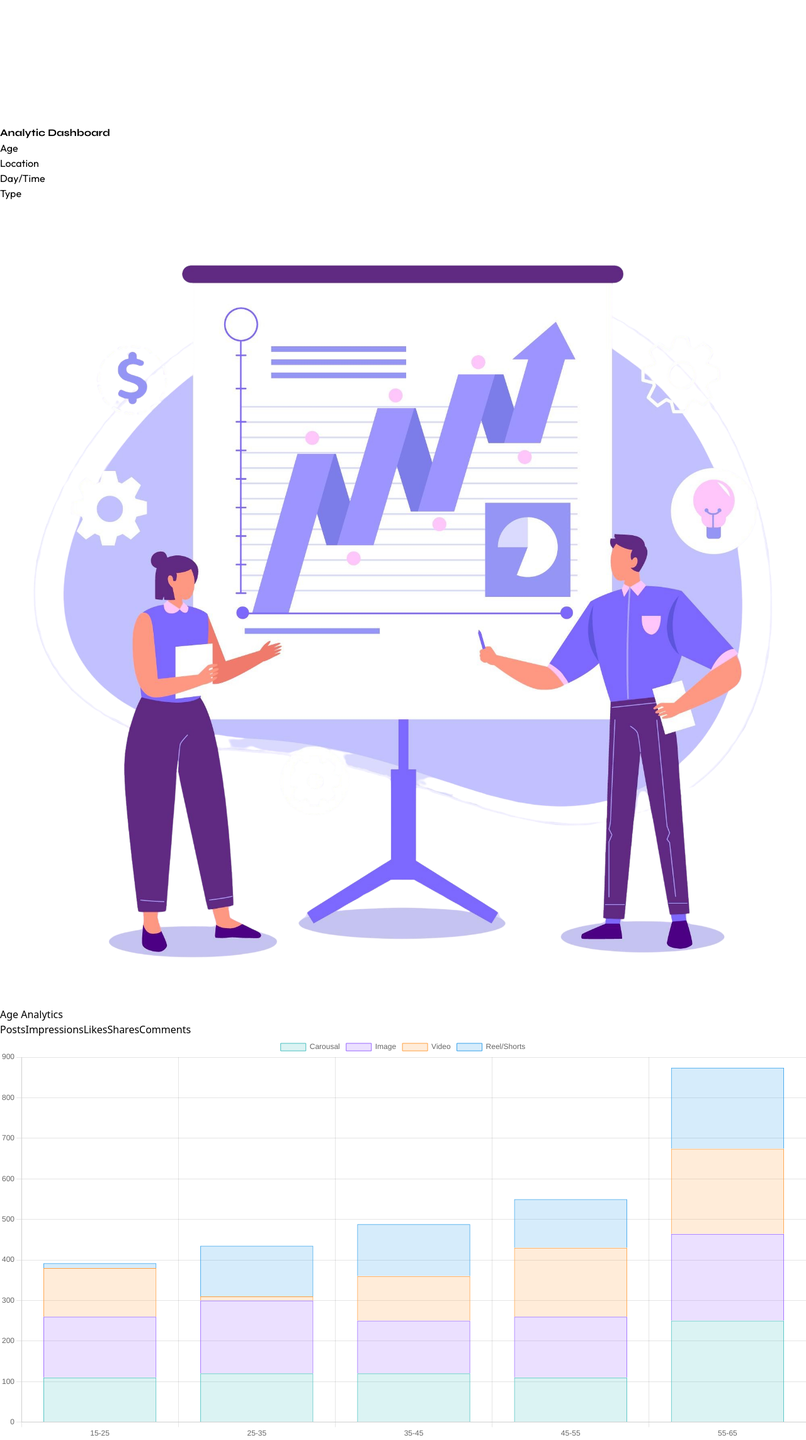
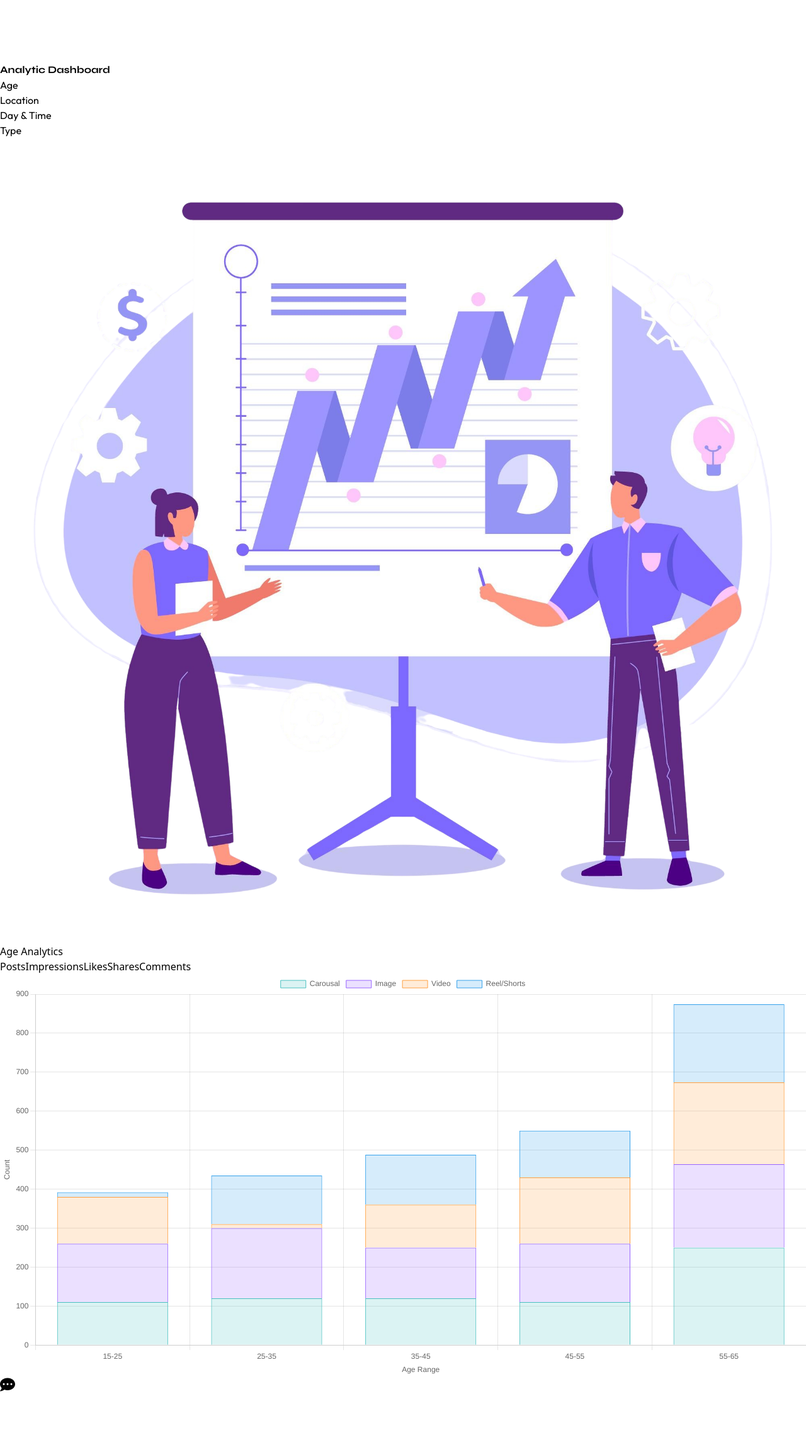
Before and after one commit to hetashridk/SmartEnagageAI, a React (Vite) app in the folder client/: page /analytic/age in a window 1280 px wide. Shown: the whole page at 63% size. After the commit the page ends 2217 px from the top, so only its background shows below. Built offline with nearby package versions, Linux system fonts and the light colour scheme.

Commit message:
add Chatbot component and integrate with Analytic pages; update package.json to include react-icons

```diff
--- a/client/package.json
+++ b/client/package.json
@@ -15,6 +15,7 @@
     "react": "^18.3.1",
     "react-chartjs-2": "^5.3.0",
     "react-dom": "^18.3.1",
+    "react-icons": "^5.4.0",
     "react-markdown": "^9.0.3",
     "react-router-dom": "^7.1.1",
     "remark-gfm": "^4.0.0"
--- a/client/src/Components/AnalyticSidebar.jsx
+++ b/client/src/Components/AnalyticSidebar.jsx
@@ -1,35 +1,37 @@
-import React from 'react'
-import Logo from '../../src/assets/logo.png'
-import analyticDashboard from '../../src/assets/analyticDashboard.png'
-import arrow from '../../src/assets/BackArrow.png'
-import { Link, NavLink } from 'react-router-dom'
+import React, { useState } from 'react';
+import Logo from '../../src/assets/logo.png';
+import analyticDashboard from '../../src/assets/analyticDashboard.png';
+import arrow from '../../src/assets/BackArrow.png';
+import { Link, NavLink } from 'react-router-dom';
+import { FaChartPie, FaMapMarkerAlt, FaCalendarAlt, FaThLarge } from 'react-icons/fa';
 
-function AnalyticSidebar() {
+function AnalyticSidebar({ isMinimized, toggleMinimize }) {
+//   const [isMinimized, setIsMinimized] = useState(false);
+
+//   const handleToggle = () => {
+//     setIsMinimized(!isMinimized);
+//   };
+
   return (
-        <>
-            {/* left side */}
-            <div className='bg-[#7144F1] p-8 w-[25%]'>
-
-                {/* logo */}
-                <div className='flex'>
-                    <div className='w-[31px] h-[31px] ml-5'>
+    <div className={`bg-[#7144F1] p-8 ${isMinimized ? 'w-24' : 'w-[25%]'}`}>
+      <div className={`${isMinimized ? 'w-[20px] h-[20px] ml-2' : 'flex justify-between items-center'}`}>
+        <Link to='/'>
+        <div className={`${isMinimized ? 'w-[20px] h-[20px]' : 'w-[31px] h-[31px]'}`}>
           <img src={Logo} alt="logo" />
         </div>
-                    <Link to='/'>
-                    <div className='w-[31px] h-[31px] ml-52 flex'>
-                        <img src={arrow} alt="back" className='rotate-180'/>
-                        {/* <p className='syne text-white text-[10px]'>Post Analytic Form</p> */}
-                    </div>
         </Link>
+        {/* <button className='text-white'>
+          <img src={arrow} alt="toggle" className={`transform ${isMinimized ? 'w-64 mt-4' : 'rotate-180 w-[30px]'}`} />
+        </button> */}
       </div>
 
-                {/* text */}
-                <div className='mt-10 ml-5'>
+      {!isMinimized && (
+        <div className='mt-10'>
           <p className='text-white syne text-[40px]'>Analytic Dashboard</p>
-                    {/* <div className='absolute top-20 left-[-50px] w-[200px] h-[150px] bg-[#009950] rounded-full blur-lg opacity-50 z-0  transform rotate-45'></div> */}
         </div>
+      )}
 
-                <div className='mt-9 ml-5'>
+      <div className={`${isMinimized ? 'mt-16' : 'mt-9'}`}>
         <ul className='outfit text-[#3d3d3d] font-medium text-[18px] flex flex-col justify-center space-y-4'>
           <li className='flex items-center bg-[#9774f9] p-2 rounded-2xl'>
             <NavLink
@@ -38,7 +40,7 @@ function AnalyticSidebar() {
                 isActive ? 'text-[#f6f2f2]' : 'text-[#3d3d3d]'
               }
             >
-                                Age
+              {isMinimized ? <FaChartPie size={17} /> : 'Age'}
             </NavLink>
           </li>
           <li className='flex items-center bg-[#9774f9] p-2 rounded-2xl'>
@@ -48,7 +50,7 @@ function AnalyticSidebar() {
                 isActive ? 'text-[#f6f2f2]' : 'text-[#3d3d3d]'
               }
             >
-                                Location
+              {isMinimized ? <FaMapMarkerAlt size={17} /> : 'Location'}
             </NavLink>
           </li>
           <li className='flex items-center bg-[#9774f9] p-2 rounded-2xl'>
@@ -58,7 +60,7 @@ function AnalyticSidebar() {
                 isActive ? 'text-[#f6f2f2]' : 'text-[#3d3d3d]'
               }
             >
-                                Day/Time
+              {isMinimized ? <FaCalendarAlt size={17} /> : 'Day & Time'}
             </NavLink>
           </li>
           <li className='flex items-center bg-[#9774f9] p-2 rounded-2xl'>
@@ -68,19 +70,19 @@ function AnalyticSidebar() {
                 isActive ? 'text-[#f6f2f2]' : 'text-[#3d3d3d]'
               }
             >
-                                Type
+              {isMinimized ? <FaThLarge size={17} /> : 'Type'}
             </NavLink>
           </li>
         </ul>
       </div>
 
-                {/* image */}
+      {!isMinimized && (
         <div className='absolute bottom-10 left-5 w-[200px]'>
           <img src={analyticDashboard} alt="calender" />
         </div>
+      )}
     </div>
-        </>
-    )
+  );
 }
 
-export default AnalyticSidebar
+export default AnalyticSidebar;
--- /dev/null
+++ b/client/src/Components/Chatbot.jsx
@@ -0,0 +1,38 @@
+import React, { useState } from 'react';
+import { FaCommentDots, FaTimes } from 'react-icons/fa';
+
+const Chatbot = ({ toggleSidebar }) => {
+  const [isOpen, setIsOpen] = useState(false);
+
+  const handleToggle = () => {
+    setIsOpen(!isOpen);
+    toggleSidebar();
+  };
+
+  return (
+    <div>
+      <button
+        onClick={handleToggle}
+        className="fixed bottom-4 right-4 bg-blue-500 text-white p-3 rounded-full shadow-lg"
+      >
+        <FaCommentDots size={24} />
+      </button>
+      {isOpen && (
+        <div className="fixed top-0 right-0 w-[25%] h-screen bg-[#7144F1] shadow-lg p-4">
+          <div className="flex justify-between items-center mb-4">
+            <h2 className="text-xl font-bold text-white">Chatbot</h2>
+            <button onClick={handleToggle} className="text-white">
+              <FaTimes size={24} />
+            </button>
+          </div>
+          <div className="flex-1 overflow-y-auto text-white">
+            {/* Chatbot content goes here */}
+            <p>Lorem ipsum dolor sit, amet consectetur adipisicing elit. Fuga quo commodi, repellendus consequatur alias eos animi fugit impedit, veniam reprehenderit quae numquam odio temporibus aperiam eaque repudiandae? Atque quidem laborum adipisci provident consectetur, eius fuga facere, ducimus, consequatur enim ipsa at. Fugiat ad corporis magni exercitationem doloribus, ipsam quos! Nobis, sit enim aspernatur voluptatibus perferendis aliquid.</p>
+          </div>
+        </div>
+      )}
+    </div>
+  );
+};
+
+export default Chatbot;
--- a/client/src/Pages/AnalyticPageAge.jsx
+++ b/client/src/Pages/AnalyticPageAge.jsx
@@ -1,13 +1,25 @@
-import React from 'react';
+import React, { useState } from 'react';
 import { Chart as ChartJS, CategoryScale, LinearScale, BarElement, Title, Tooltip, Legend } from 'chart.js';
 import AnalyticSidebar from '../Components/AnalyticSidebar';
 import sampleData from '../utils/SampleData.json';
 import ChartSwitcher from '../Components/ChartSwitcherHistogram';
+import Chatbot from '../Components/Chatbot';
 
 // Register the necessary components with Chart.js
 ChartJS.register(CategoryScale, LinearScale, BarElement, Title, Tooltip, Legend);
 
 function AnalyticPageAge() {
+  const [isSidebarOpen, setIsSidebarOpen] = useState(true);
+  const [isSidebarMinimized, setIsSidebarMinimized] = useState(false);
+
+  const toggleSidebar = () => {
+    setIsSidebarOpen(!isSidebarOpen);
+  };
+
+  const toggleMinimize = () => {
+    setIsSidebarMinimized(!isSidebarMinimized);
+  };
+
   const labels = sampleData.age.posts.map(item => item.range);
 
   const postsData = {
@@ -186,17 +198,25 @@ function AnalyticPageAge() {
       x: {
         stacked: true,
         barThickness: 50, // Adjust this value to control the thickness of the bars
+        title: {
+          display: true,
+          text: 'Age Range',
+        },
       },
       y: {
         stacked: true,
+        title: {
+          display: true,
+          text: 'Count',
+        },
       },
     },
   };
 
   return (
     <div className='h-screen flex'>
-      <AnalyticSidebar />
-      <div className='flex-1 p-6'>
+      <AnalyticSidebar isMinimized={isSidebarMinimized} toggleMinimize={toggleMinimize} />
+      <div className={`w-[65%] ${isSidebarMinimized ? 'mx-8' : 'flex-1 p-6'}`}>
         <h2 className='text-2xl font-bold text-gray-800 mb-6'>Age Analytics</h2>
         <ChartSwitcher
           postsData={postsData}
@@ -207,6 +227,7 @@ function AnalyticPageAge() {
           options={options}
         />
       </div>
+      <Chatbot toggleSidebar={toggleMinimize} />
     </div>
   );
 }
--- a/client/src/Pages/AnalyticPageDay.jsx
+++ b/client/src/Pages/AnalyticPageDay.jsx
@@ -1,13 +1,25 @@
-import React from 'react';
+import React, { useState } from 'react';
 import { Chart as ChartJS, CategoryScale, LinearScale, BarElement, Title, Tooltip, Legend } from 'chart.js';
 import AnalyticSidebar from '../Components/AnalyticSidebar';
 import sampleData from '../utils/SampleData.json';
 import ChartSwitcherGroupedBar from '../Components/ChartSwitcherGroupedBar';
+import Chatbot from '../Components/Chatbot';
 
 // Register the necessary components with Chart.js
 ChartJS.register(CategoryScale, LinearScale, BarElement, Title, Tooltip, Legend);
 
 function AnalyticPageDay() {
+  const [isSidebarOpen, setIsSidebarOpen] = useState(true);
+    const [isSidebarMinimized, setIsSidebarMinimized] = useState(false);
+
+    const toggleSidebar = () => {
+      setIsSidebarOpen(!isSidebarOpen);
+    };
+
+    const toggleMinimize = () => {
+      setIsSidebarMinimized(!isSidebarMinimized);
+    };
+
   const labelsPosts = Object.keys(sampleData.day_and_time.posts);
   const labelsImpressions = Object.keys(sampleData.day_and_time.impressions);
   const labelsLikes = Object.keys(sampleData.day_and_time.likes);
@@ -368,17 +380,25 @@ function AnalyticPageDay() {
       x: {
         stacked: true,
         barThickness: 50, // Adjust this value to control the thickness of the bars
+        title: {
+          display: true,
+          text: 'Type of Post',
+        },
       },
       y: {
         stacked: true,
+        title: {
+          display: true,
+          text: 'Count',
+        },
       },
     },
   };
 
   return (
     <div className='flex'>
-      <AnalyticSidebar />
-      <div className='flex-1 p-6'>
+      <AnalyticSidebar isMinimized={isSidebarMinimized} toggleMinimize={toggleMinimize} />
+      <div className={`w-[65%] ${isSidebarMinimized ? 'mx-8' : 'flex-1 p-6'}`}>
         <h2 className='text-2xl font-bold text-gray-800 mb-6'>Day/Time Analytics</h2>
         <div className='mb-6'>
           <h3 className='text-xl font-bold text-gray-800 mb-4'>Weekday</h3>
@@ -403,6 +423,7 @@ function AnalyticPageDay() {
           />
         </div>
       </div>
+      <Chatbot toggleSidebar={toggleMinimize} />
     </div>
   );
 }
--- a/client/src/Pages/AnalyticPageLocation.jsx
+++ b/client/src/Pages/AnalyticPageLocation.jsx
@@ -1,13 +1,25 @@
-import React from 'react';
+import React, { useState } from 'react';
 import { Chart as ChartJS, ArcElement, Tooltip, Legend } from 'chart.js';
 import AnalyticSidebar from '../Components/AnalyticSidebar';
 import sampleData from '../utils/SampleData.json';
 import ChartSwitcherDonut from '../Components/ChartSwitcherDonut';
+import Chatbot from '../Components/Chatbot';
 
 // Register the necessary components with Chart.js
 ChartJS.register(ArcElement, Tooltip, Legend);
 
 function AnalyticPageLocation() {
+  const [isSidebarOpen, setIsSidebarOpen] = useState(true);
+  const [isSidebarMinimized, setIsSidebarMinimized] = useState(false);
+
+  const toggleSidebar = () => {
+    setIsSidebarOpen(!isSidebarOpen);
+  };
+
+  const toggleMinimize = () => {
+    setIsSidebarMinimized(!isSidebarMinimized);
+  };
+
   const labels = Object.keys(sampleData.location.posts.carousal);
 
   const postsData = {
@@ -195,11 +207,10 @@ function AnalyticPageLocation() {
 
   return (
     <div className='flex'>
-      <AnalyticSidebar />
-      <div className='flex-1 p-6'>
+      <AnalyticSidebar isMinimized={isSidebarMinimized} toggleMinimize={toggleMinimize} />
+      <div className={`w-[65%] ${isSidebarMinimized ? 'mx-8' : 'flex-1 p-6'}`}>
         <h2 className='text-2xl font-bold text-gray-800 mb-6'>Location Analytics</h2>
-        {/* <div className='w-[100%] h-[100%]'> */}
-        <ChartSwitcherDonut
+      <ChartSwitcherDonut
           postsData={postsData}
           impressionsData={impressionsData}
           likesData={likesData}
@@ -207,8 +218,8 @@ function AnalyticPageLocation() {
           commentsData={commentsData}
           options={options}
         />
-        {/* </div> */}
       </div>
+      <Chatbot toggleSidebar={toggleMinimize} />
     </div>
   );
 }
--- a/client/src/Pages/AnalyticPageType.jsx
+++ b/client/src/Pages/AnalyticPageType.jsx
@@ -1,20 +1,31 @@
-import React from 'react';
-import { Chart as ChartJS, CategoryScale, LinearScale, BarElement, Title, Tooltip, Legend } from 'chart.js';
+import React, { useState } from 'react';
+import { Chart as ChartJS, CategoryScale, LinearScale, BarElement, Title, Tooltip, Legend, scales } from 'chart.js';
 import AnalyticSidebar from '../Components/AnalyticSidebar';
 import ChartSwitcherBar from '../Components/ChartSwitcherBar';
 import sampleData from '../utils/SampleData.json';
+import Chatbot from '../Components/Chatbot';
 
 // Register the necessary components with Chart.js
 ChartJS.register(CategoryScale, LinearScale, BarElement, Title, Tooltip, Legend);
 
 function AnalyticPageType() {
+  const [isSidebarOpen, setIsSidebarOpen] = useState(true);
+  const [isSidebarMinimized, setIsSidebarMinimized] = useState(false);
+
+  const toggleSidebar = () => {
+    setIsSidebarOpen(!isSidebarOpen);
+  };
+
+  const toggleMinimize = () => {
+    setIsSidebarMinimized(!isSidebarMinimized);
+  };
+
   const labels = ['Carousal', 'Image', 'Video', 'Reel/Shorts'];
 
   const postsData = {
     labels,
     datasets: [
       {
-        label: 'Posts',
         data: [
           sampleData.type.posts.carousal,
           sampleData.type.posts.image,
@@ -42,7 +53,6 @@ function AnalyticPageType() {
     labels,
     datasets: [
       {
-        label: 'Impressions',
         data: [
           sampleData.type.impressions.carousal,
           sampleData.type.impressions.image,
@@ -70,7 +80,6 @@ function AnalyticPageType() {
     labels,
     datasets: [
       {
-        label: 'Likes',
         data: [
           sampleData.type.likes.carousal,
           sampleData.type.likes.image,
@@ -98,7 +107,6 @@ function AnalyticPageType() {
     labels,
     datasets: [
       {
-        label: 'Shares',
         data: [
           sampleData.type.shares.carousal,
           sampleData.type.shares.image,
@@ -126,7 +134,6 @@ function AnalyticPageType() {
     labels,
     datasets: [
       {
-        label: 'Comments',
         data: [
           sampleData.type.comments.carousal,
           sampleData.type.comments.image,
@@ -161,12 +168,26 @@ function AnalyticPageType() {
         text: 'Analytics by Type',
       },
     },
+    scales: {
+      x: {
+        title: {
+          display: true,
+          text: 'Type of Post',
+        },
+      },
+      y: {
+        title: {
+          display: true,
+          text: 'Count',
+        },
+      },
+    },
   };
 
   return (
     <div className='h-screen flex'>
-      <AnalyticSidebar />
-      <div className='flex-1 p-6'>
+      <AnalyticSidebar isMinimized={isSidebarMinimized} toggleMinimize={toggleMinimize} />
+      <div className={`w-[65%] ${isSidebarMinimized ? 'mx-8' : 'flex-1 p-6'}`}>
         <h2 className='text-2xl font-bold text-gray-800 mb-6'>Type Analytics</h2>
         <ChartSwitcherBar
           postsData={postsData}
@@ -177,6 +198,7 @@ function AnalyticPageType() {
           options={options}
         />
       </div>
+      <Chatbot toggleSidebar={toggleMinimize} />
     </div>
   );
 }
```
Also changed, not shown: 1 other file (tests, documents, lock files or other folders). Lines whose indentation alone changed are shown as unchanged.
